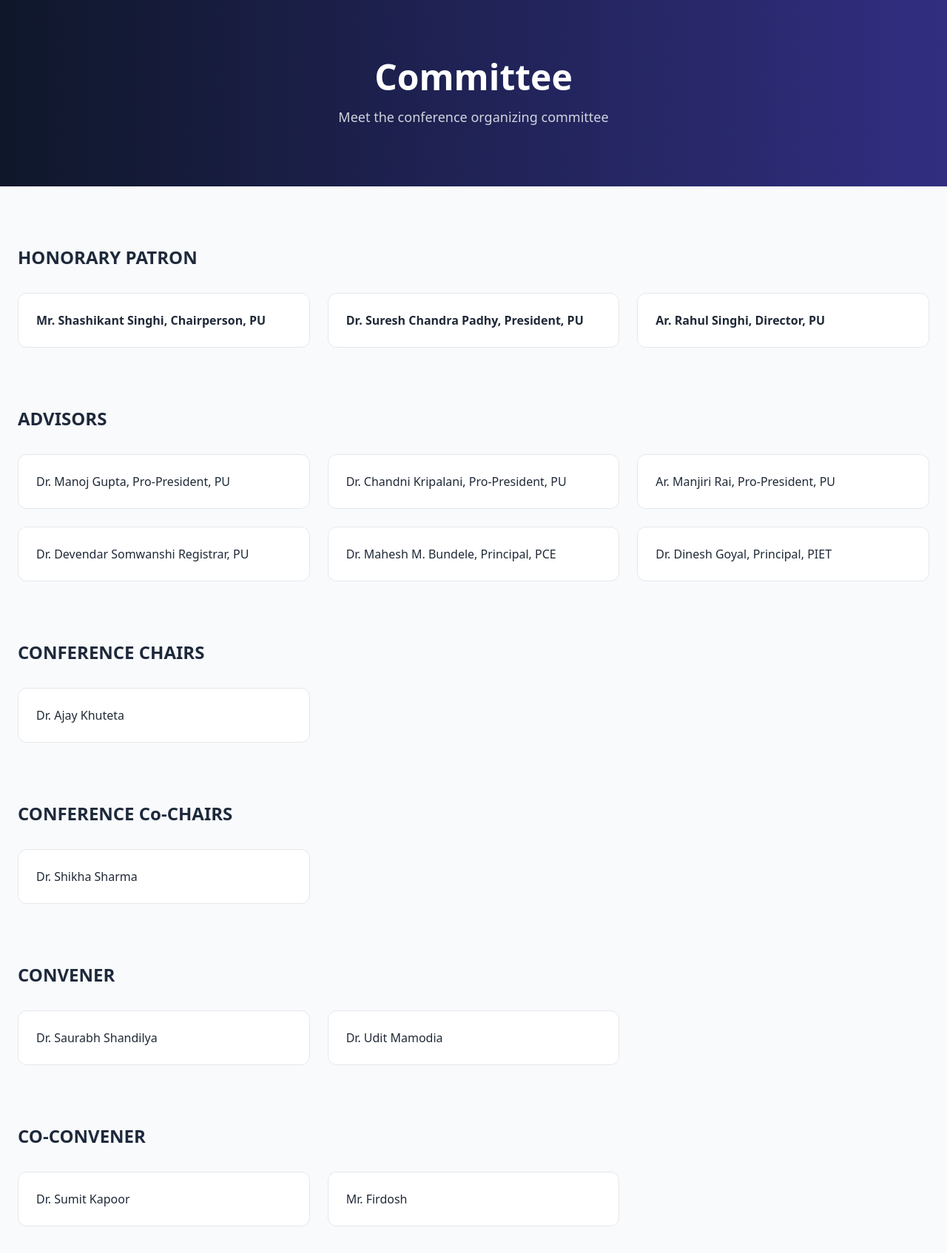
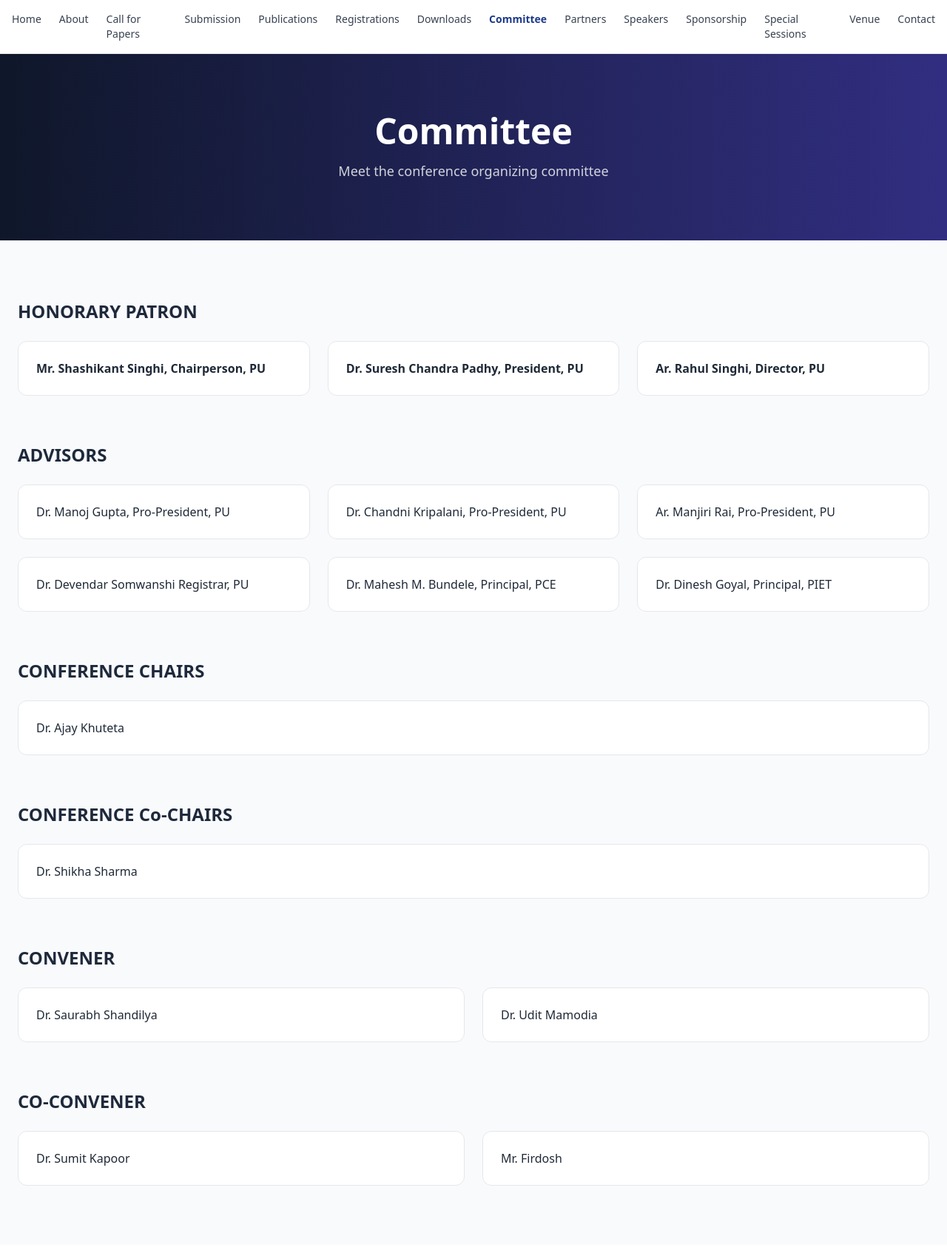
Before and after one commit to BhavyaAgrawa12/icscis-website, a website: page committee.html in a window 1280 px wide. Shown: the whole page at 74% size. Drawn offline with Linux system fonts and the light colour scheme.

Commit message:
venue changes

```diff
--- a/committee.html
+++ b/committee.html
@@ -18,27 +18,61 @@
   animation: fadeUp 0.6s ease forwards;
 }
 @keyframes fadeUp {
-      from {
-        opacity: 0;
-        transform: translateY(20px);
-      }
-      to {
-        opacity: 1;
-        transform: translateY(0);
-      }
+  from { opacity: 0; transform: translateY(20px); }
+  to { opacity: 1; transform: translateY(0); }
 }
 </style>
 </head>
 
 <body class="bg-white text-gray-800">
 
-<!-- ================= HEADER (PASTE EXACT NAVIGATION FROM INDEX.HTML HERE) ================= -->
 <header class="bg-white shadow-sm sticky top-0 z-50">
-  <!-- PASTE YOUR COMPLETE NAVIGATION HERE EXACTLY SAME AS INDEX.HTML -->
+<nav class="border-b border-gray-200">
+<div class="max-w-7xl mx-auto px-4">
+<div class="flex justify-between items-center py-4">
+
+<ul class="hidden lg:flex gap-6 text-sm font-medium text-gray-700">
+<li><a href="index.html" class="hover:text-primary transition">Home</a></li>
+<li><a href="about.html" class="hover:text-primary transition">About</a></li>
+<li><a href="call-for-papers.html" class="hover:text-primary transition">Call for Papers</a></li>
+<li><a href="submission.html" class="hover:text-primary transition">Submission</a></li>
+<li><a href="publications.html" class="hover:text-primary transition">Publications</a></li>
+<li><a href="registration.html" class="hover:text-primary transition">Registrations</a></li>
+<li><a href="downloads.html" class="hover:text-primary transition">Downloads</a></li>
+<li><a href="committee.html" class="text-primary font-semibold">Committee</a></li>
+<li><a href="partners.html" class="hover:text-primary transition">Partners</a></li>
+<li><a href="speakers.html" class="hover:text-primary transition">Speakers</a></li>
+<li><a href="sponsorship.html" class="hover:text-primary transition">Sponsorship</a></li>
+<li><a href="special-sessions.html" class="hover:text-primary transition">Special Sessions</a></li>
+<li><a href="venue.html" class="hover:text-primary transition">Venue</a></li>
+<li><a href="contact.html" class="hover:text-primary transition">Contact</a></li>
+</ul>
+
+<button id="menuBtn" class="lg:hidden text-gray-700 text-2xl">☰</button>
+</div>
+
+<div id="mobileMenu" class="hidden lg:hidden pb-4">
+<ul class="flex flex-col gap-3 text-sm font-medium text-gray-700">
+<li><a href="index.html">Home</a></li>
+<li><a href="about.html">About</a></li>
+<li><a href="call-for-papers.html">Call for Papers</a></li>
+<li><a href="submission.html">Submission</a></li>
+<li><a href="publications.html">Publications</a></li>
+<li><a href="registration.html">Registrations</a></li>
+<li><a href="downloads.html">Downloads</a></li>
+<li><a href="committee.html" class="text-primary font-semibold">Committee</a></li>
+<li><a href="partners.html">Partners</a></li>
+<li><a href="speakers.html">Speakers</a></li>
+<li><a href="sponsorship.html">Sponsorship</a></li>
+<li><a href="special-sessions.html">Special Sessions</a></li>
+<li><a href="venue.html">Venue</a></li>
+<li><a href="contact.html">Contact</a></li>
+</ul>
+</div>
+</div>
+</nav>
 </header>
 
-
-<!-- ================= HERO ================= -->
 <section class="py-20 bg-gradient-to-r from-slate-900 to-indigo-900 text-white text-center">
 <div class="max-w-7xl mx-auto px-6">
 <h1 class="text-4xl md:text-5xl font-bold mb-4">Committee</h1>
@@ -46,117 +80,64 @@
 </div>
 </section>
 
+<section class="py-20 bg-slate-50">
+<div class="max-w-7xl mx-auto px-6 space-y-16">
 
-<!-- ================= CONTENT ================= -->
-<section class="py-20 bg-slate-50">
-<div class="max-w-7xl mx-auto px-6 space-y-20">
-
-  <!-- HONORARY PATRON -->
 <div class="fade-up">
-    <h2 class="text-2xl font-bold text-slate-800 mb-8">HONORARY PATRON</h2>
+<h2 class="text-2xl font-bold mb-6 text-slate-800">HONORARY PATRON</h2>
 <div class="grid md:grid-cols-3 gap-6">
-      <div class="bg-white p-6 rounded-xl border border-gray-200 card-hover font-semibold">
-        Mr. Shashikant Singhi, Chairperson, PU
-      </div>
-      <div class="bg-white p-6 rounded-xl border border-gray-200 card-hover font-semibold">
-        Dr. Suresh Chandra Padhy, President, PU
-      </div>
-      <div class="bg-white p-6 rounded-xl border border-gray-200 card-hover font-semibold">
-        Ar. Rahul Singhi, Director, PU
-      </div>
+<div class="bg-white p-6 rounded-xl border card-hover font-semibold">Mr. Shashikant Singhi, Chairperson, PU</div>
+<div class="bg-white p-6 rounded-xl border card-hover font-semibold">Dr. Suresh Chandra Padhy, President, PU</div>
+<div class="bg-white p-6 rounded-xl border card-hover font-semibold">Ar. Rahul Singhi, Director, PU</div>
 </div>
 </div>
 
-  <!-- ADVISORS -->
 <div class="fade-up">
-    <h2 class="text-2xl font-bold text-slate-800 mb-8">ADVISORS</h2>
+<h2 class="text-2xl font-bold mb-6 text-slate-800">ADVISORS</h2>
 <div class="grid md:grid-cols-3 gap-6">
-      <div class="bg-white p-6 rounded-xl border border-gray-200 card-hover">Dr. Manoj Gupta, Pro-President, PU</div>
-      <div class="bg-white p-6 rounded-xl border border-gray-200 card-hover">Dr. Chandni Kripalani, Pro-President, PU</div>
-      <div class="bg-white p-6 rounded-xl border border-gray-200 card-hover">Ar. Manjiri Rai, Pro-President, PU</div>
-      <div class="bg-white p-6 rounded-xl border border-gray-200 card-hover">Dr. Devendar Somwanshi Registrar, PU</div>
-      <div class="bg-white p-6 rounded-xl border border-gray-200 card-hover">Dr. Mahesh M. Bundele, Principal, PCE</div>
-      <div class="bg-white p-6 rounded-xl border border-gray-200 card-hover">Dr. Dinesh Goyal, Principal, PIET</div>
+<div class="bg-white p-6 rounded-xl border card-hover">Dr. Manoj Gupta, Pro-President, PU</div>
+<div class="bg-white p-6 rounded-xl border card-hover">Dr. Chandni Kripalani, Pro-President, PU</div>
+<div class="bg-white p-6 rounded-xl border card-hover">Ar. Manjiri Rai, Pro-President, PU</div>
+<div class="bg-white p-6 rounded-xl border card-hover">Dr. Devendar Somwanshi Registrar, PU</div>
+<div class="bg-white p-6 rounded-xl border card-hover">Dr. Mahesh M. Bundele, Principal, PCE</div>
+<div class="bg-white p-6 rounded-xl border card-hover">Dr. Dinesh Goyal, Principal, PIET</div>
 </div>
 </div>
 
-  <!-- CONFERENCE CHAIRS -->
 <div class="fade-up">
-    <h2 class="text-2xl font-bold text-slate-800 mb-8">CONFERENCE CHAIRS</h2>
-    <div class="grid md:grid-cols-3 gap-6">
-      <div class="bg-white p-6 rounded-xl border border-gray-200 card-hover">
-        Dr. Ajay Khuteta
+<h2 class="text-2xl font-bold mb-6 text-slate-800">CONFERENCE CHAIRS</h2>
+<div class="bg-white p-6 rounded-xl border card-hover">Dr. Ajay Khuteta</div>
 </div>
+
+<div class="fade-up">
+<h2 class="text-2xl font-bold mb-6 text-slate-800">CONFERENCE Co-CHAIRS</h2>
+<div class="bg-white p-6 rounded-xl border card-hover">Dr. Shikha Sharma</div>
+</div>
+
+<div class="fade-up">
+<h2 class="text-2xl font-bold mb-6 text-slate-800">CONVENER</h2>
+<div class="grid md:grid-cols-2 gap-6">
+<div class="bg-white p-6 rounded-xl border card-hover">Dr. Saurabh Shandilya</div>
+<div class="bg-white p-6 rounded-xl border card-hover">Dr. Udit Mamodia</div>
 </div>
 </div>
 
-  <!-- CONFERENCE Co-CHAIRS -->
 <div class="fade-up">
-    <h2 class="text-2xl font-bold text-slate-800 mb-8">CONFERENCE Co-CHAIRS</h2>
-    <div class="grid md:grid-cols-3 gap-6">
-      <div class="bg-white p-6 rounded-xl border border-gray-200 card-hover">
-        Dr. Shikha Sharma
+<h2 class="text-2xl font-bold mb-6 text-slate-800">CO-CONVENER</h2>
+<div class="grid md:grid-cols-2 gap-6">
+<div class="bg-white p-6 rounded-xl border card-hover">Dr. Sumit Kapoor</div>
+<div class="bg-white p-6 rounded-xl border card-hover">Mr. Firdosh</div>
 </div>
 </div>
-  </div>
-
-  <!-- CONVENER -->
-  <div class="fade-up">
-    <h2 class="text-2xl font-bold text-slate-800 mb-8">CONVENER</h2>
-    <div class="grid md:grid-cols-3 gap-6">
-      <div class="bg-white p-6 rounded-xl border border-gray-200 card-hover">
-        Dr. Saurabh Shandilya
-      </div>
-      <div class="bg-white p-6 rounded-xl border border-gray-200 card-hover">
-        Dr. Udit Mamodia
-      </div>
-    </div>
-  </div>
-
-  <!-- CO-CONVENER -->
-  <div class="fade-up">
-    <h2 class="text-2xl font-bold text-slate-800 mb-8">CO-CONVENER</h2>
-    <div class="grid md:grid-cols-3 gap-6">
-      <div class="bg-white p-6 rounded-xl border border-gray-200 card-hover">
-        Dr. Sumit Kapoor
-      </div>
-      <div class="bg-white p-6 rounded-xl border border-gray-200 card-hover">
-        Mr. Firdosh
-      </div>
-    </div>
-  </div>
-
-  <!-- ================= IMPORTANT ================= -->
-  <!-- FROM HERE DOWN:
-       PASTE YOUR FULL ORIGINAL CONTENT EXACTLY
-       FROM "CONFERENCE ORGANIZING SECRETARIES"
-       ALL THE WAY TO
-       "TECHNICAL NETWORK ADMINISTRATOR"
-       WITHOUT REMOVING A SINGLE NAME.
-
-       Just wrap each section like this:
-  -->
-
-  <!-- Example Wrapper Structure -->
-  <!--
-  <div class="fade-up">
-    <div class="bg-white p-10 rounded-xl border border-gray-200 shadow-sm card-hover">
-      <h2 class="text-2xl font-bold text-slate-800 mb-6">SECTION TITLE</h2>
-      <ul class="space-y-2 text-sm text-gray-700">
-         ... ALL YOUR ORIGINAL LIST ITEMS EXACTLY SAME ...
-      </ul>
-    </div>
-  </div>
-  -->
 
 </div>
 </section>
 
-
-<!-- ================= FOOTER (PASTE SAME AS INDEX.HTML) ================= -->
-<footer>
-  <!-- PASTE YOUR FOOTER HERE -->
-</footer>
+<script>
+document.getElementById("menuBtn").addEventListener("click", function () {
+document.getElementById("mobileMenu").classList.toggle("hidden");
+});
+</script>
 
 </body>
 </html>
```
Lines whose indentation alone changed are shown as unchanged.
